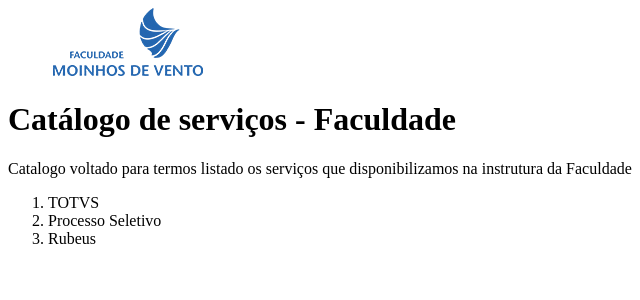
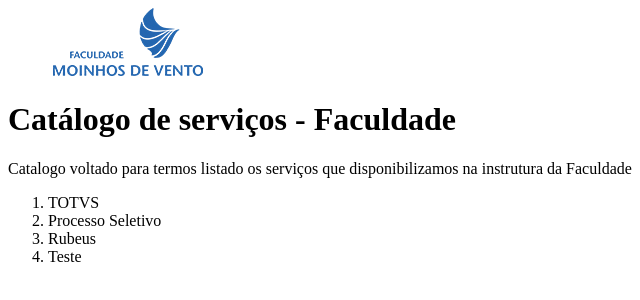
Before and after one commit to DioDiarone/Oracle-One, a plain HTML site: page HTML - Curso 1/index.html in a window 1280 px wide. Shown: the full height of the page, 0-640 px from the left. Drawn offline with Linux system fonts and the light colour scheme.

Commit message:
Estou realizando um tes

```diff
--- a/HTML - Curso 1/index.html
+++ b/HTML - Curso 1/index.html
@@ -12,6 +12,7 @@
             <li>TOTVS</li>
             <li>Processo Seletivo</li>
             <li>Rubeus</li>
+            <li>Teste</li>
         </ol>
     </body>
 </html>
```
